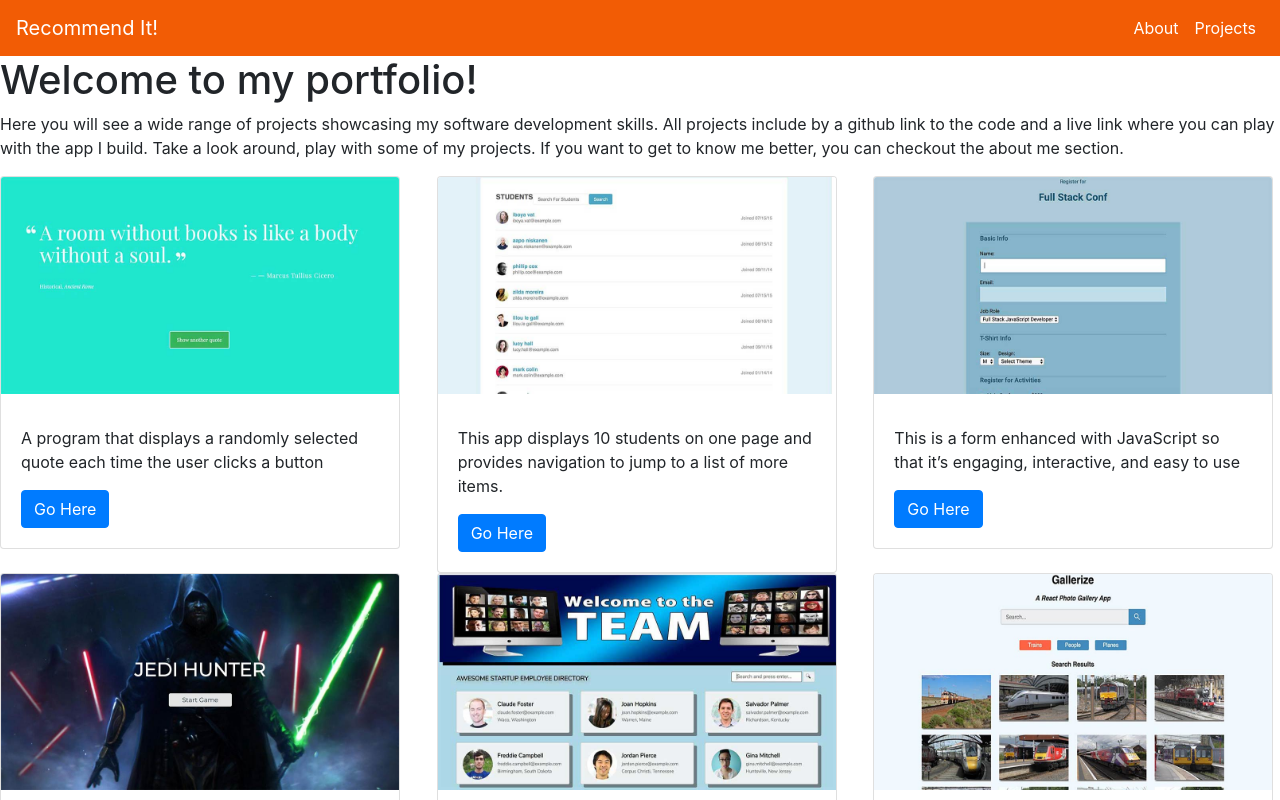
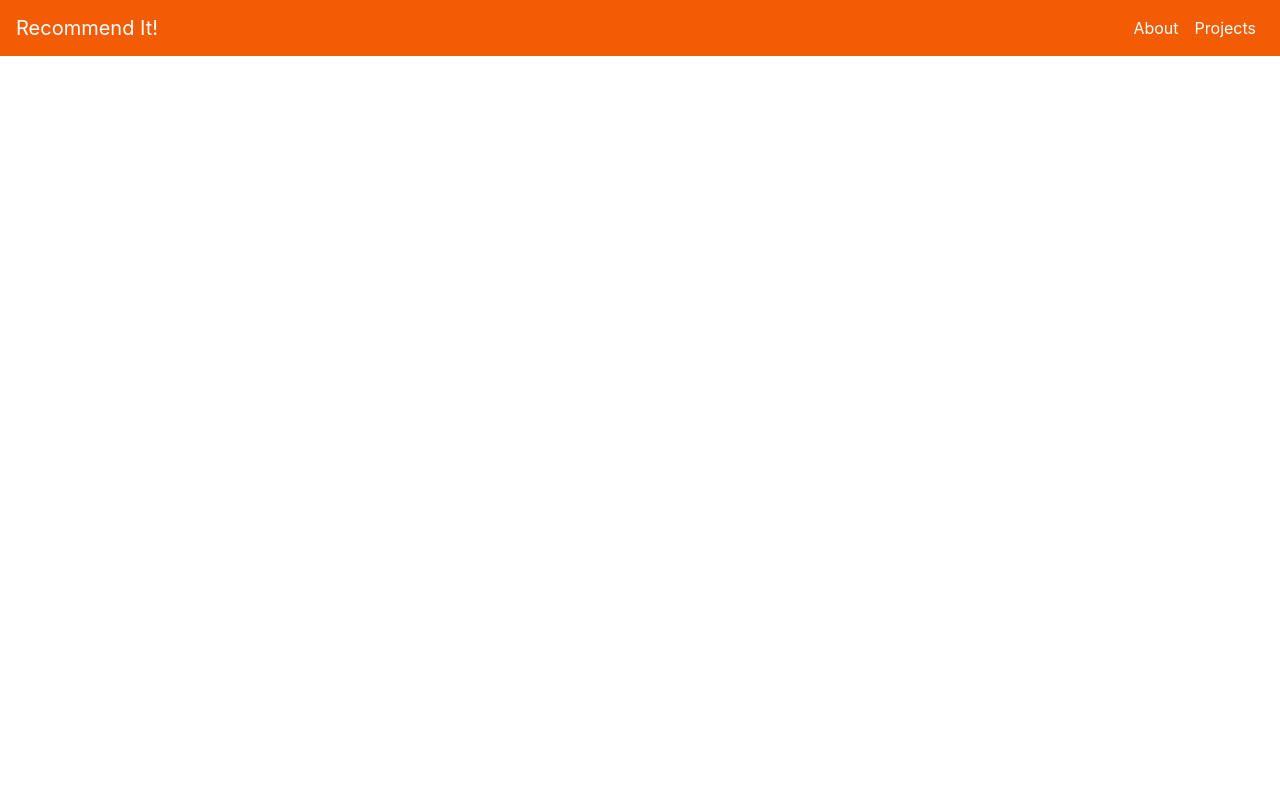
Before and after one commit to asbillings07/react_developer_portfolio, a React (Create React App) app in the folder client/: page /about in a window 1280 px wide. Shown: the top 800 px of the page. Built offline with nearby package versions, Linux system fonts and the light colour scheme.

Commit message:
add new routes

```diff
--- a/client/src/App.js
+++ b/client/src/App.js
@@ -2,14 +2,15 @@
 import { BrowserRouter as Router, Switch, Route } from 'react-router-dom';
 import { Navigation } from './components/Navigation';
 import { Home } from './components/Home';
+import { About } from './components/About';
 
 function App() {
   return (
     <Router>
       <Navigation />
       <Switch>
-        <Route path="/" component={Home} />
-        <Route path="/about" />
+        <Route exact path="/" component={Home} />
+        <Route path="/about" component={About} />
         <Router path="projects" />
         <Route path="/project/:id" />
       </Switch>
```
